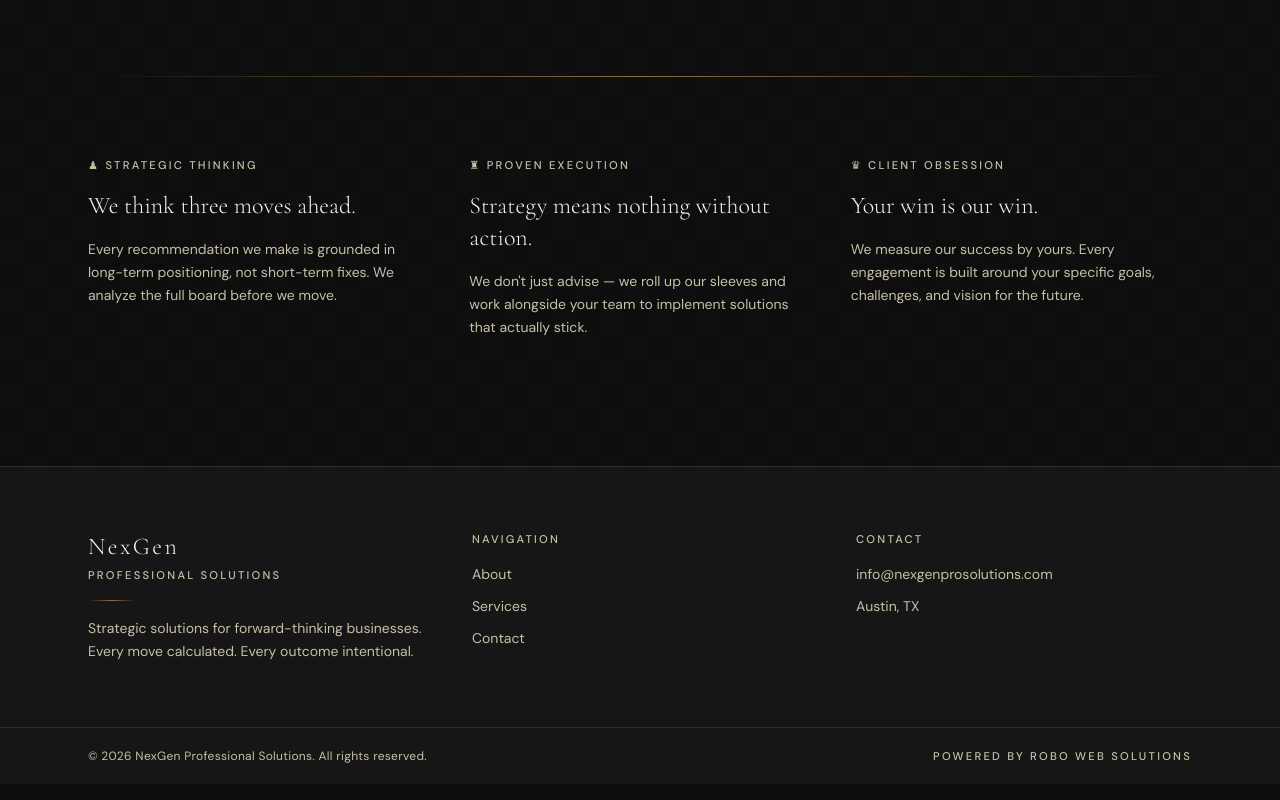
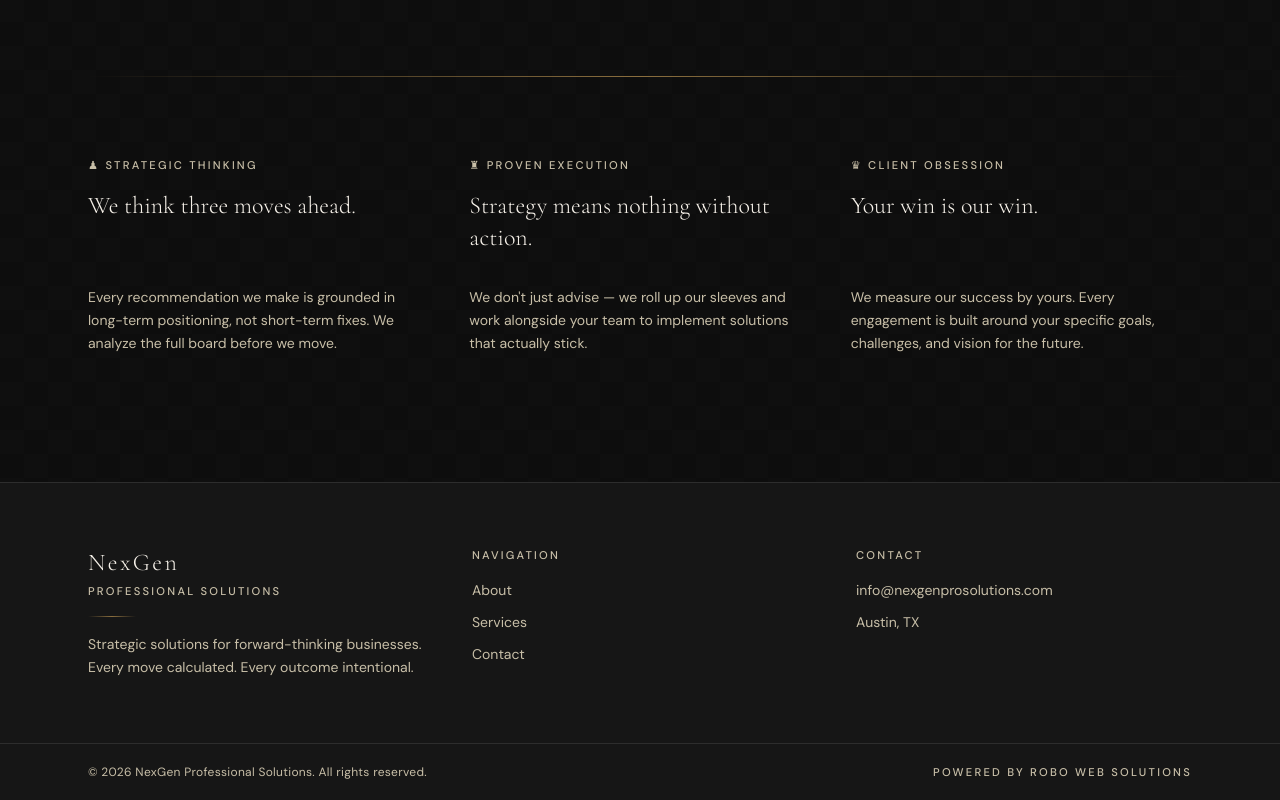
Before and after one commit to rmathew21/nex-gen, a Next.js app: page / in a window 1280 px wide. Shown: the part 2113-2913 px from the top of the page. Built offline with nearby package versions, Linux system fonts and the light colour scheme.

Commit message:
fix: align pillar body text across columns

```diff
--- a/src/app/page.tsx
+++ b/src/app/page.tsx
@@ -171,7 +171,7 @@ export default function Home() {
             {pillars.map((pillar) => (
               <div key={pillar.title} className="flex flex-col gap-4">
                 <p className="label-caps text-gold">{pillar.icon} {pillar.title}</p>
-                <h3 className="font-display text-2xl font-light text-ivory">
+                <h3 className="font-display text-2xl font-light text-ivory min-h-16 md:min-h-20">
                   {pillar.headline}
                 </h3>
                 <p className="text-ivory-dim text-sm leading-relaxed">
```
